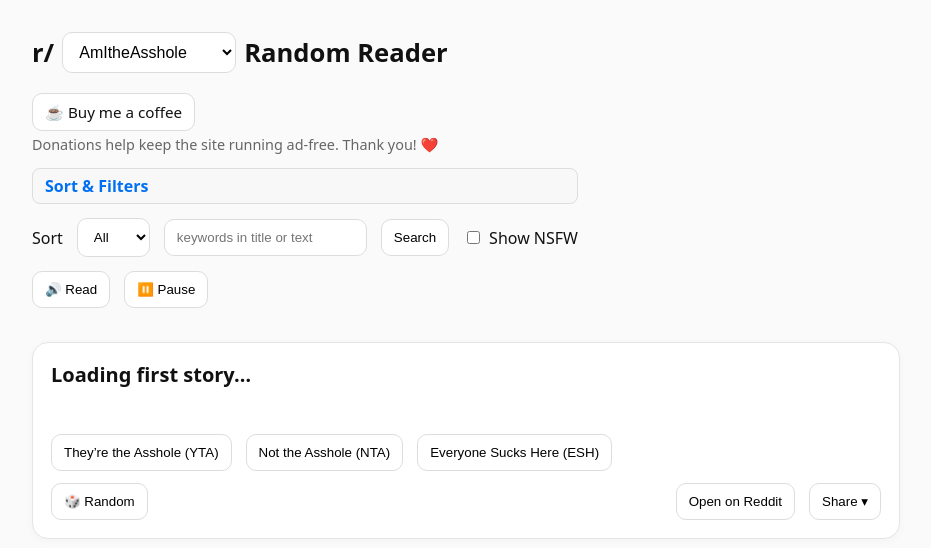
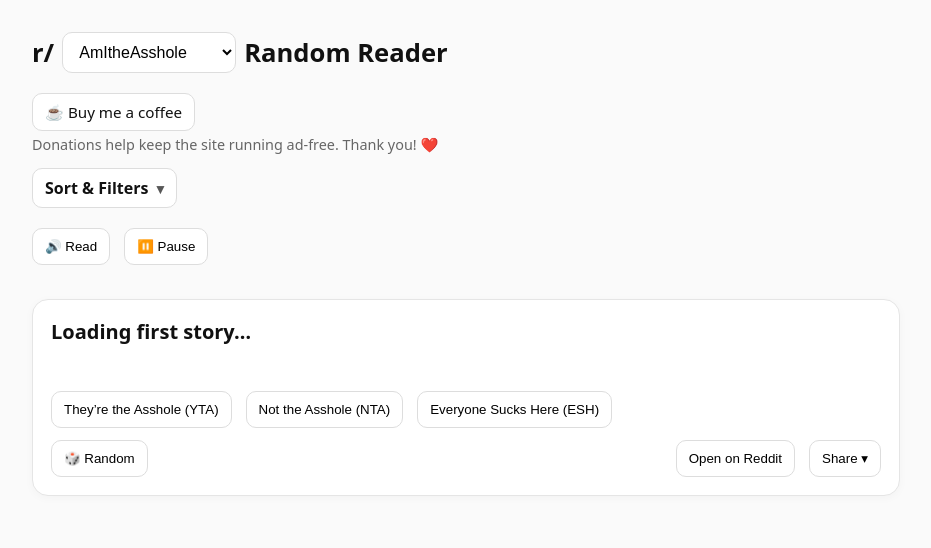
Before and after one commit to r0bay/Latest-Version-of-AITA, a Flask app: page / in a window 1280 px wide. Shown: the top 548 px of the page, without its empty margins (174-1105 px from the left). Run offline with Flask 3, Linux system fonts and the light colour scheme; data that the repository does not hold is empty.

Commit message:
Move Sort controls into submenu; normalize button look

```diff
--- a/templates/index.html
+++ b/templates/index.html
@@ -34,9 +34,7 @@
     body { font-family: system-ui, -apple-system, Segoe UI, Roboto, sans-serif; margin: 0; padding: 0; background: #fafafa; color: #111; }
     main { max-width: 900px; margin: 32px auto; padding: 0 16px; }
     header { display: grid; gap: var(--gap); margin-bottom: 16px; }
-    .controls, .controls2 { display: flex; flex-wrap: wrap; gap: var(--gap); align-items: center; }
     .row { display: flex; flex-wrap: wrap; gap: var(--gap); align-items: center; }
-    .space { flex: 1; }
     .card { background: #fff; border: 1px solid #e5e5e5; border-radius: 16px; padding: 18px; box-shadow: 0 2px 10px rgba(0,0,0,.03); }
     h1 { font-size: 1.6rem; margin: 0; display:flex; align-items:center; gap:8px;}
     h2 { font-size: 1.25rem; margin-top: 0; }
@@ -50,8 +48,8 @@
     .error { color: #b00020; font-size: .95rem; min-height: 1.2em; }
     .vote { display: flex; flex-wrap: wrap; gap: var(--gap); align-items: center; margin-top: 12px; }
     .vote .tally { color: #333; font-size: .95rem; }
-    .toggle { display:flex; align-items:center; gap:6px; }
 
+    /* Share dropdown */
     .share-wrap { position: relative; display: inline-block; }
     .share-menu {
       position: absolute; top: 105%; right: 0;
@@ -61,28 +59,38 @@
     }
     .share-menu button { display: block; width: 100%; text-align: left; margin: 2px 0; }
 
+    /* Under-story actions */
     .under-actions { display: flex; align-items: center; gap: var(--gap); margin-top: 12px; }
     .right-actions { margin-left: auto; display: flex; gap: var(--gap); align-items: center; }
 
+    /* Buy Me a Coffee (minimal) */
     .tip-wrap { margin-top: 6px; }
     .tip-btn { display: inline-block; padding: 8px 12px; border-radius: 10px; border: 1px solid #ddd; background: #fff; text-decoration: none; color: #111; font-size: .95rem; }
     .tip-btn:hover { background: #f2f2f2; }
     .tip-note { color:#666; font-size:.9rem; margin-top:4px; }
 
-    /* ✅ Fix: Sort & Filters button width */
-    header h2,
-    header summary {
-      display: inline-block;
-      width: auto;
-      padding: 6px 12px;
-      background: #f8f8f8;
-      border: 1px solid #ddd;
-      border-radius: 8px;
-      font-weight: 600;
-      color: #0070f3;
-      font-size: 1rem;
-      margin: 0;
+    /* Sort & Filters submenu (compact, “normal” button) */
+    details.filters { width: fit-content; }
+    details.filters > summary {
+      list-style: none;
+      display: inline-flex; align-items:center; gap:8px;
+      padding: 8px 12px;
+      border: 1px solid #ddd; border-radius: 10px;
+      background: #fff; color:#111; font-weight:600; cursor:pointer;
+      user-select: none;
     }
+    details.filters > summary::-webkit-details-marker { display: none; }
+    details.filters > summary::after {
+      content: "▾"; font-size: 0.9rem; opacity: .7;
+    }
+    details.filters[open] > summary::after { transform: rotate(180deg); }
+    .filters-panel {
+      margin-top: 10px;
+      padding: 12px;
+      border: 1px solid #eee; border-radius: 12px; background: #fafafa;
+      display: grid; gap: 10px;
+    }
+    .filters-panel .row { align-items: center; }
   </style>
 </head>
 
@@ -100,6 +108,7 @@
       <span>Random Reader</span>
     </h1>
 
+    <!-- Buy Me a Coffee -->
     <div class="row">
       <div class="tip-wrap">
         <a class="tip-btn" href="https://www.buymeacoffee.com/randomaita" target="_blank" rel="noopener">
@@ -109,16 +118,19 @@
       </div>
     </div>
 
-    <h2>Sort & Filters</h2>
-    <div class="controls">
+    <!-- ✅ Sort & Filters submenu -->
+    <details class="filters" id="filters" aria-label="Sort and Filters">
+      <summary>Sort &amp; Filters</summary>
+      <div class="filters-panel">
         <div class="row">
-        <label>Sort</label>
+          <label for="sort">Sort</label>
           <select id="sort">
             <option value="all">All</option>
             <option value="hot">Hot</option>
             <option value="new">New</option>
             <option value="top">Top</option>
           </select>
+
           <select id="topRange" style="display:none">
             <option value="day">Day</option>
             <option value="week" selected>Week</option>
@@ -126,24 +138,22 @@
             <option value="year">Year</option>
             <option value="all">All</option>
           </select>
-      </div>
 
-      <div class="row">
           <input id="searchBox" type="text" placeholder="keywords in title or text" />
           <button id="searchBtn">Search</button>
         </div>
 
-      <div class="row toggle">
+        <div class="row">
           <input id="nsfw" type="checkbox" />
           <label for="nsfw">Show NSFW</label>
         </div>
       </div>
+    </details>
 
-    <div class="controls2">
-      <div class="row">
+    <!-- Keep Read/Pause outside the submenu -->
+    <div class="row" style="margin-top:6px;">
       <button id="speak">🔊 Read</button>
       <button id="pause">⏸️ Pause</button>
-      </div>
     </div>
   </header>
 
@@ -155,6 +165,7 @@
     <p id="text" class="body"></p>
     <div class="meta" id="meta"></div>
 
+    <!-- Voting block (JS hides it for specified subs) -->
     <div class="vote" id="voteBlock">
       <button id="voteYTA">They’re the Asshole (YTA)</button>
       <button id="voteNTA">Not the Asshole (NTA)</button>
@@ -162,6 +173,7 @@
       <span class="tally" id="tally"></span>
     </div>
 
+    <!-- Under-story action row -->
     <div class="under-actions">
       <button id="randomBtn" data-random="true">🎲 Random</button>
 
@@ -180,10 +192,11 @@
         </div>
       </div>
     </div>
+    <!-- End action row -->
   </article>
 </main>
 
-<!-- Your app logic -->
+<!-- App logic -->
 <script src="/static/app.js?v=14"></script>
 
 <!-- GA4 custom events -->
@@ -203,10 +216,14 @@
   }
 
   onReady(function () {
+    // Click tracking (Random / Share)
     document.addEventListener('click', function (e) {
       const t = e.target.closest('button, a');
       if (!t) return;
-      if (t.id === 'randomBtn' || t.dataset.random === 'true') gtagSafe('random_post_click');
+
+      if (t.id === 'randomBtn' || t.dataset.random === 'true') {
+        gtagSafe('random_post_click');
+      }
       if (t.id === 'shareToggle') {
         setTimeout(() => {
           const menu = document.getElementById('shareMenu');
@@ -214,9 +231,12 @@
           if (opened) gtagSafe('share_opened');
         }, 0);
       }
-      if (t.matches('[data-share]')) gtagSafe('share_clicked', { platform: t.dataset.share });
+      if (t.matches('[data-share]')) {
+        gtagSafe('share_clicked', { platform: t.dataset.share || 'share' });
+      }
     });
 
+    // Post loaded detection
     const titleEl = document.getElementById('title');
     const textEl  = document.getElementById('text');
     const linkEl  = document.getElementById('openLink');
@@ -243,6 +263,7 @@
     if (textEl) new MutationObserver(() => setTimeout(firePostLoadedIfChanged, 50)).observe(textEl, moOpts);
     window.addEventListener('load', () => setTimeout(firePostLoadedIfChanged, 250));
 
+    // Scroll depth @ 75% once per post
     window.addEventListener('scroll', () => {
       if (!currentSig || scrollSentFor === currentSig) return;
       const threshold = Math.max(document.body.scrollHeight, document.documentElement.scrollHeight) * 0.75;
```
Lines whose indentation alone changed are shown as unchanged.
